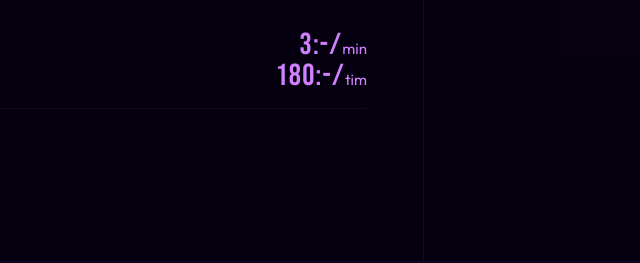
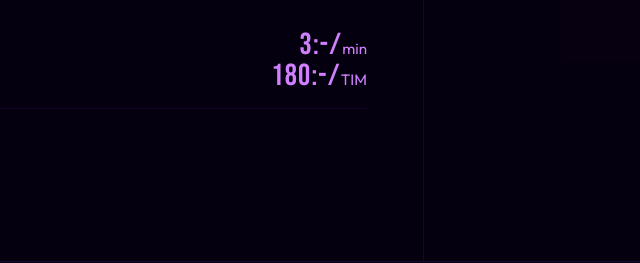
Before and after one commit to Kioho/temp_stuff, a website built with Vite: page sortiment.html in a window 1280 px wide. Shown: the part 1588-1851 px from the top of the page, 456-1096 px from the left. Built offline with nearby package versions, Linux system fonts and the light colour scheme.

Commit message:
minor text changes

```diff
--- a/sortiment.html
+++ b/sortiment.html
@@ -97,7 +97,7 @@ footer{background:var(--surface);border-top:1px solid rgba(174,61,255,.12);paddi
 .mi-desc{font-size:.77rem;color:rgba(244,238,255,.4)}
 .mi-price{position:relative;font-family:'Bebas Neue',sans-serif;font-size:1.9rem;letter-spacing:.04em;color:var(--pp2);white-space:nowrap;flex-shrink:0}
 .mi-price-from{font-size:.5em}
-.mi-price-unit{font-family:'Outfit',sans-serif;font-size:1em;letter-spacing:0;text-transform:lowercase}
+.mi-price-unit{font-family:'Outfit',sans-serif;font-size:1em;letter-spacing:0;text-transform:none}
 .mi-price-stacked{display:flex;flex-direction:column;align-items:flex-end;gap:.05rem;line-height:1}
 .mi-price-stacked .mi-price-unit{font-size:.5em}
 .mi-price.big{color:var(--pk);font-size:2.3rem;text-shadow:0 0 20px rgba(255,26,140,.4)}
```
